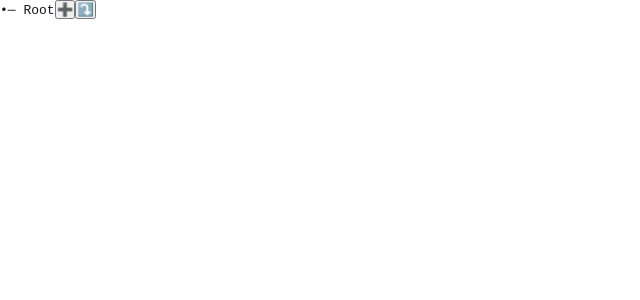
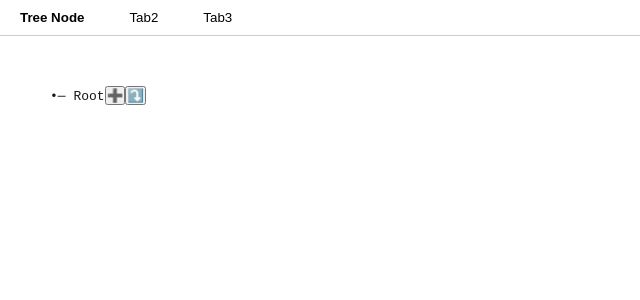
Before and after one commit to frank-kane/react-practice, a Next.js app: page / in a window 1280 px wide. Shown: the top 300 px of the page, without its empty margins (0-640 px from the left). Built offline with nearby package versions, Linux system fonts and the light colour scheme.

Commit message:
Put everything in tabs, tree node is tab 1

```diff
--- a/app/page.js
+++ b/app/page.js
@@ -1,76 +1,51 @@
 "use client";
 import React, { useState } from "react";
+import Tree from "./treeNode"; // Make sure this is a valid React component
 
-let nextId = 2;
+const Tab = ({ label, isActive, onClick }) => (
+  <button
+    onClick={onClick}
+    style={{
+      padding: "10px 20px",
+      marginRight: "5px",
+      cursor: "pointer",
+      borderBottom: isActive ? "2px solid blue" : "2px solid transparent",
+      background: "none",
+      border: "none",
+      fontWeight: isActive ? "bold" : "normal",
+    }}
+  >
+    {label}
+  </button>
+);
 
-const TreeNode = ({ node, onAdd, depth = 0, prefix = "" }) => {
-  const [isOpen, setIsOpen] = useState(true);
-  const hasChildren = node.children.length > 0;
+// ✅ This is your main exported page component
+export default function Page() {
+  const [activeTab, setActiveTab] = useState("Tab1");
 
-  return (
-    <li>
-      <div style={{ fontFamily: "monospace", whiteSpace: "pre" }}>
-        {prefix}
-        {hasChildren ? (isOpen ? "▼─ " : "▶─ ") : "•─ "}
-        {node.label}
-        <button onClick={() => onAdd(node.id)}>➕</button>
-        <button onClick={() => setIsOpen(!isOpen)}>⤵️</button>
-      </div>
-
-      {isOpen && hasChildren && (
-        <ul style={{ listStyle: "none", paddingLeft: "1em" }}>
-          {node.children.map((child, index) => {
-            const isLast = index === node.children.length - 1;
-            const childPrefix = prefix + (isLast ? "   " : "│  ");
-            return (
-              <TreeNode
-                key={child.id}
-                node={child}
-                onAdd={onAdd}
-                depth={depth + 1}
-                prefix={childPrefix}
-              />
-            );
-          })}
-        </ul>
-      )}
-    </li>
-  );
-};
-
-const Tree = () => {
-  const [tree, setTree] = useState({
-    id: "1",
-    label: "Root",
-    children: []
-  });
-
-  const addNode = (parentId) => {
-    const addToTree = (node) => {
-      if (node.id === parentId) {
-        const newId = `${node.id}.${node.children.length + 1}`;
-        const newNode = {
-          id: newId,
-          label: `Node ${newId}`,
-          children: []
-        };
-        return { ...node, children: [...node.children, newNode] };
-      }
-
-      return {
-        ...node,
-        children: node.children.map(addToTree)
-      };
-    };
-
-    setTree((prevTree) => addToTree(prevTree));
+  const renderContent = () => {
+    switch (activeTab) {
+      case "Tab1":
+        return <Tree />; // Make sure Tree is a component, not just a JS object
+      case "Tab2":
+        return <div>This is Tab 2 content</div>;
+      case "Tab3":
+        return <div>This is Tab 3 content</div>;
+      default:
+        return null;
+    }
   };
 
   return (
-    <ul style={{ listStyle: "none", paddingLeft: 0 }}>
-      <TreeNode node={tree} onAdd={addNode} />
-    </ul>
+    <div>
+      <div style={{ borderBottom: "1px solid #ccc" }}>
+        <Tab label="Tree Node" isActive={activeTab === "Tab1"} onClick={() => setActiveTab("Tab1")} />
+        <Tab label="Tab2" isActive={activeTab === "Tab2"} onClick={() => setActiveTab("Tab2")} />
+        <Tab label="Tab3" isActive={activeTab === "Tab3"} onClick={() => setActiveTab("Tab3")} />
+      </div>
+      <div style={{ padding: "20px" }}>
+        {renderContent()}
+      </div>
+    </div>
   );
-};
-
-export default Tree;
+}
--- /dev/null
+++ b/app/treeNode.js
@@ -0,0 +1,77 @@
+"use client";
+import React, { useState } from "react";
+
+let nextId = 2;
+
+const TreeNode = ({ node, onAdd, depth = 0, prefix = "" }) => {
+  const [isOpen, setIsOpen] = useState(true);
+  const hasChildren = node.children.length > 0;
+
+  return (
+
+    <li>
+      <div style={{ fontFamily: "monospace", whiteSpace: "pre", margin: 30 }}>
+        {prefix}
+        {hasChildren ? (isOpen ? "▼─ " : "▶─ ") : "•─ "}
+        {node.label}
+        <button onClick={() => onAdd(node.id)}>➕</button>
+        <button onClick={() => setIsOpen(!isOpen)}>⤵️</button>
+      </div>
+
+      {isOpen && hasChildren && (
+        <ul style={{ listStyle: "none", paddingLeft: "1em" }}>
+          {node.children.map((child, index) => {
+            const isLast = index === node.children.length - 1;
+            const childPrefix = prefix + (isLast ? "   " : "│  ");
+            return (
+              <TreeNode
+                key={child.id}
+                node={child}
+                onAdd={onAdd}
+                depth={depth + 1}
+                prefix={childPrefix}
+              />
+            );
+          })}
+        </ul>
+      )}
+    </li>
+  );
+};
+
+const Tree = () => {
+  const [tree, setTree] = useState({
+    id: "1",
+    label: "Root",
+    children: []
+  });
+
+  const addNode = (parentId) => {
+    const addToTree = (node) => {
+      if (node.id === parentId) {
+        const newId = `${node.id}.${node.children.length + 1}`;
+        const newNode = {
+          id: newId,
+          label: `Node ${newId}`,
+          children: []
+        };
+        return { ...node, children: [...node.children, newNode] };
+      }
+
+      return {
+        ...node,
+        children: node.children.map(addToTree)
+      };
+    };
+
+    setTree((prevTree) => addToTree(prevTree));
+  };
+
+  return (
+    <ul style={{ listStyle: "none", paddingLeft: 0 }}>
+      <TreeNode node={tree} onAdd={addNode} />
+    </ul>
+  );
+};
+
+export default Tree;
```
Also changed, not shown: app/card.js (deleted, +0 -17 lines).
